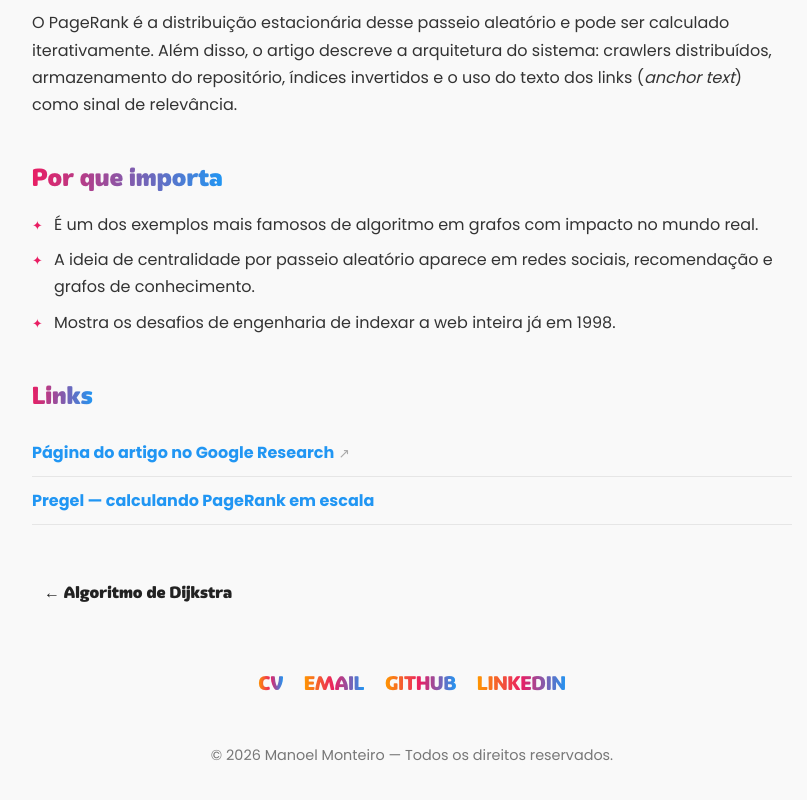
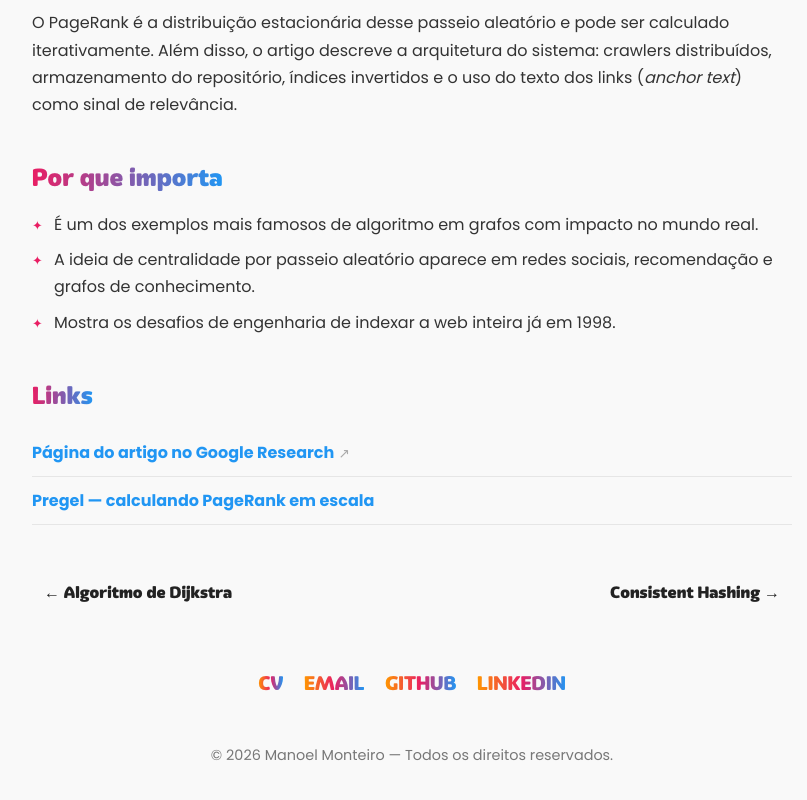
Before and after one commit to Manoelmonteiro/portfolio, a plain HTML site: page artigos/pagerank.html in a window 1280 px wide. Shown: the part 601-1401 px from the top of the page, without its empty margins (228-1035 px from the left). Drawn offline with Linux system fonts and the light colour scheme.

Commit message:
feat: navegação do PageRank segue para Consistent Hashing

```diff
--- a/artigos/pagerank.html
+++ b/artigos/pagerank.html
@@ -43,7 +43,7 @@
 
     <nav class="art-nav">
       <a href="dijkstra.html">← Algoritmo de Dijkstra</a>
-      <span></span>
+      <a href="consistent-hashing.html" class="art-prox">Consistent Hashing →</a>
     </nav>
   </main>
 
```
